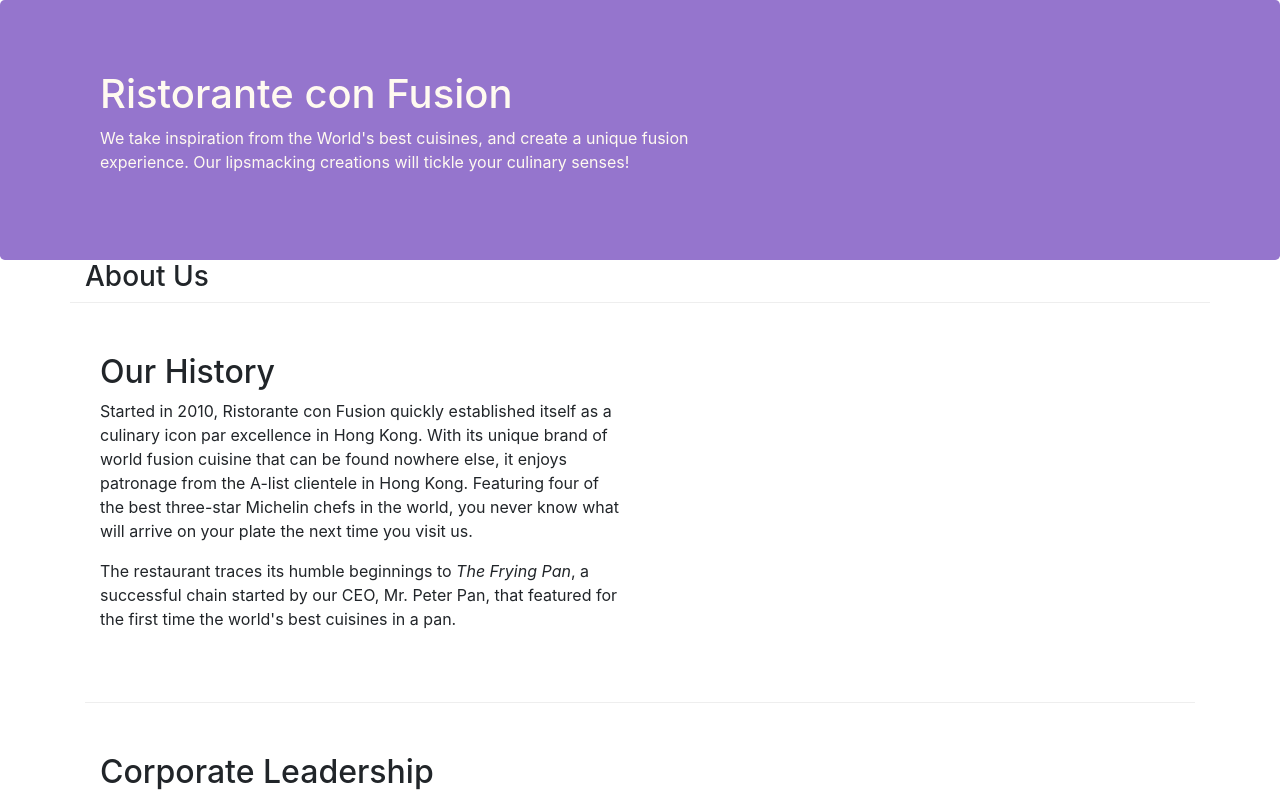
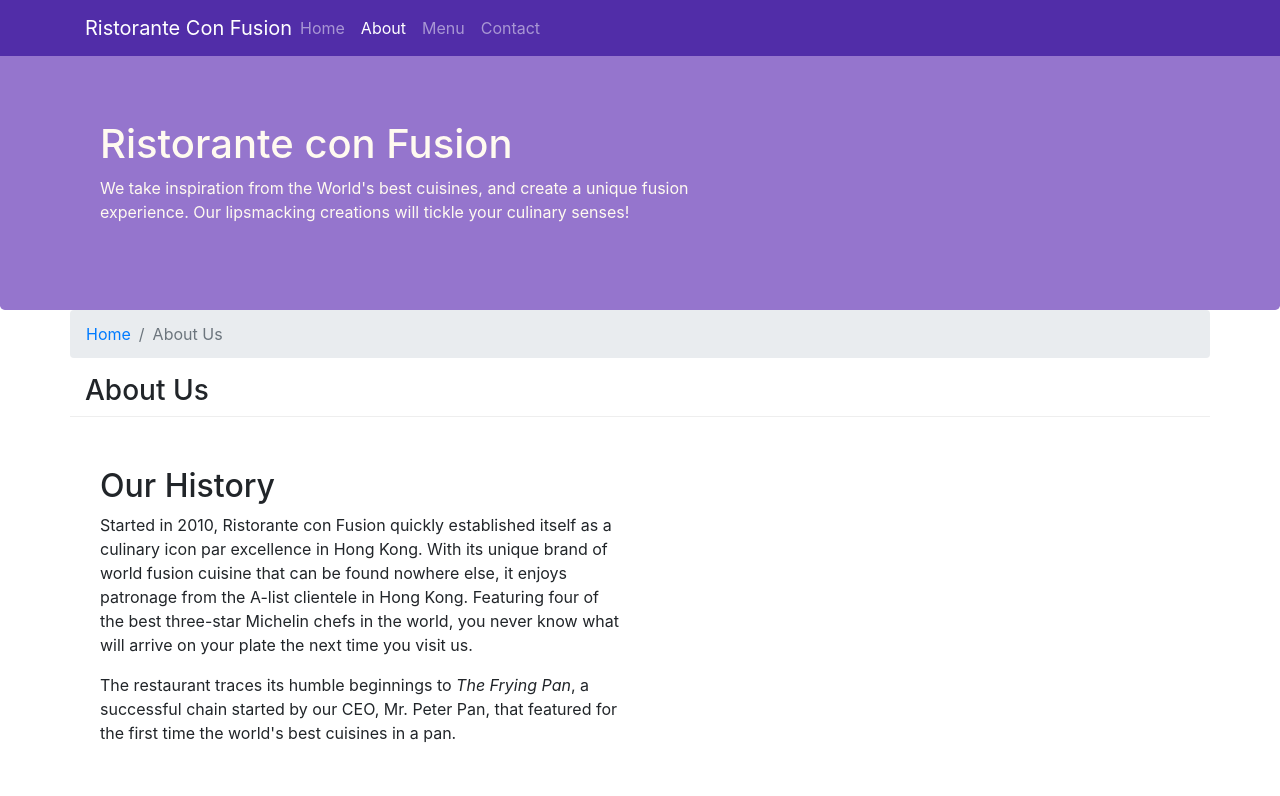
Before and after one commit to Pavithra37/conFusion, a website: page aboutus.html in a window 1280 px wide. Shown: the top 796 px of the page. Drawn offline with nearby package versions, Linux system fonts and the light colour scheme.

Commit message:
Navbar and Breadcrumbs

```diff
--- a/aboutus.html
+++ b/aboutus.html
@@ -12,7 +12,22 @@
 </head>
 
 <body>
-
+    <nav class="navbar navbar-dark navbar-expand-sm fixed-top">
+        <div class="container">
+            <button class="navbar-toggler" type="button" data-toggle="collapse" data-target="#Navbar">
+                <span class="navbar-toggler-icon"></span>
+            </button>
+            <a class="navbar-brand mr-auto" href="./index.html">Ristorante Con Fusion</a>
+            <div class="collapse navbar-collapse" id="Navbar">
+                <ul class="navbar-nav mr-auto">
+                    <li class="nav-item"><a class="nav-link" href="./index.html">Home</a></li>
+                    <li class="nav-item active"><a class="nav-link" href="#">About</a></li>
+                    <li class="nav-item"><a class="nav-link" href="#">Menu</a></li>
+                    <li class="nav-item"><a class="nav-link" href="#">Contact</a></li>
+                </ul>
+            </div>
+        </div>
+    </nav>
     <header class="jumbotron">
         <div class="container">
             <div class="row row-header">
@@ -29,6 +44,10 @@
 
     <div class="container">
         <div class="row about">
+            <ol class="col-12 breadcrumb">
+                <li class="breadcrumb-item"><a href="./index.html">Home</a></li>
+                <li class="breadcrumb-item active">About Us</li>
+            </ol>
             <div class="col-auto">
                 <h3>About Us</h3>
             </div>
@@ -92,7 +111,7 @@
                 <div class="col-4 offset-1 col-sm-2">
                     <h5>Links</h5>
                     <ul class="list-unstyled">
-                        <li><a href="#">Home</a></li>
+                        <li><a href="./index.html">Home</a></li>
                         <li><a href="#">About</a></li>
                         <li><a href="#">Menu</a></li>
                         <li><a href="#">Contact</a></li>
@@ -127,7 +146,10 @@
             </div>
         </div>
     </footer>
-
+    <!-- jQuery first, then Popper.js, then Bootstrap JS. -->
+    <script src="node_modules/jquery/dist/jquery.slim.min.js"></script>
+    <script src="node_modules/popper.js/dist/umd/popper.min.js"></script>
+    <script src="node_modules/bootstrap/dist/js/bootstrap.min.js"></script>
 </body>
 
 </html>
--- a/css/styles.css
+++ b/css/styles.css
@@ -32,3 +32,12 @@
 .about {
     border-bottom: 1px ridge;
 }
+
+body{
+    padding:50px 0px 0px 0px;
+    z-index:0;
+}
+
+.navbar-dark {
+     background-color: #512DA8;
+}
```
Also changed, not shown: index.html (+17 -2 lines), fullsized.png (added).
